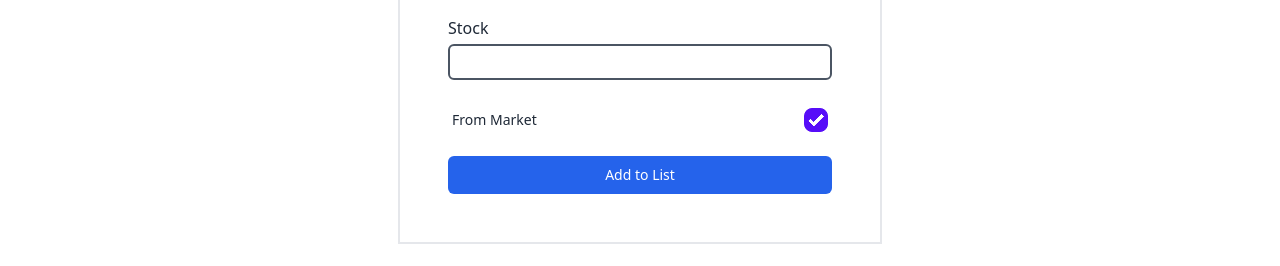
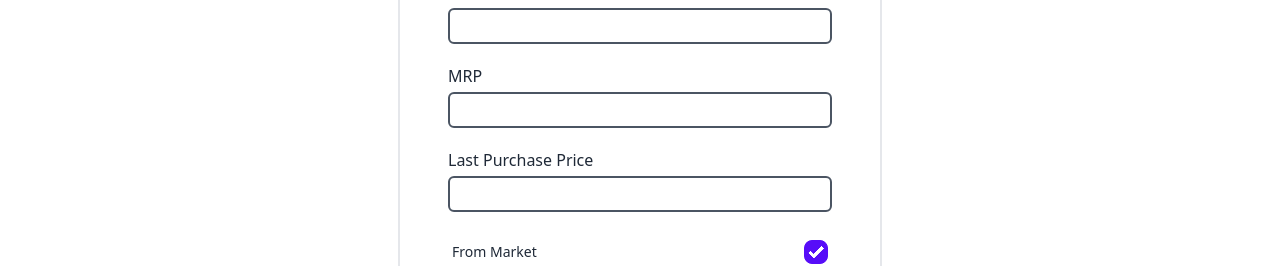
Before and after one commit to rashidul07/Stcok-management-app-client, a React (Vite) app: page /addProduct in a window 1280 px wide. Shown: the part 464-730 px from the top of the page. Built offline with nearby package versions, Linux system fonts and the light colour scheme; no server answers.

Commit message:
added mrp, lpr feilds

```diff
--- a/src/components/Helper/AddProductHandler.jsx
+++ b/src/components/Helper/AddProductHandler.jsx
@@ -72,7 +72,8 @@ class AddProductHandler {
             this.setProductDetails({
                 label: '',
                 company: this.productDetails.company,
-                quantity: 1
+                quantity: 1,
+                market: true
             });
         }
     }
--- a/src/components/Helper/storeData.jsx
+++ b/src/components/Helper/storeData.jsx
@@ -26,6 +26,7 @@ export const storeData = {
         { value: 'reneta', label: 'Reneta' },
         { value: 'sanofi', label: 'Sanofi' },
         { value: 'sample', label: 'Sample' },
+        { value: 'sandoz', label: 'Sandoz' },
         { value: 'skf', label: 'Skf' },
         { value: 'square', label: 'Square' },
         { value: 'surgical', label: 'Surgical' },
--- a/src/components/common/InputFields/index.jsx
+++ b/src/components/common/InputFields/index.jsx
@@ -75,6 +75,30 @@ const InputFields = ({ modifiedProductList, productDetails, options, productType
                                 type="text"
                                 value={productDetails?.stock || ''}
                                 onChange={(event) => updateProductDetails('stock', event.target.value)}
+                                className="font-bold bg-white py-1 px-2 rounded-md border-gray-600 my-1 border-2 text-amber-500 w-full"
+                            />
+                        </div>
+                        <div>
+                            <label htmlFor="mrp" className="block font-medium">
+                                MRP
+                            </label>
+                            <input
+                                id="mrp"
+                                type="text"
+                                value={productDetails?.mrp || ''}
+                                onChange={(event) => updateProductDetails('mrp', event.target.value)}
+                                className="font-bold bg-white py-1 px-2 rounded-md border-gray-600 my-1 border-2 text-amber-500 w-full"
+                            />
+                        </div>
+                        <div>
+                            <label htmlFor="lpr" className="block font-medium">
+                                Last Purchase Price
+                            </label>
+                            <input
+                                id="lpr"
+                                type="text"
+                                value={productDetails?.lpr || ''}
+                                onChange={(event) => updateProductDetails('lpr', event.target.value)}
                                 className="font-bold bg-white py-1 px-2 rounded-md border-gray-600 my-1 border-2 text-amber-500 w-full"
                             />
                         </div>
```
